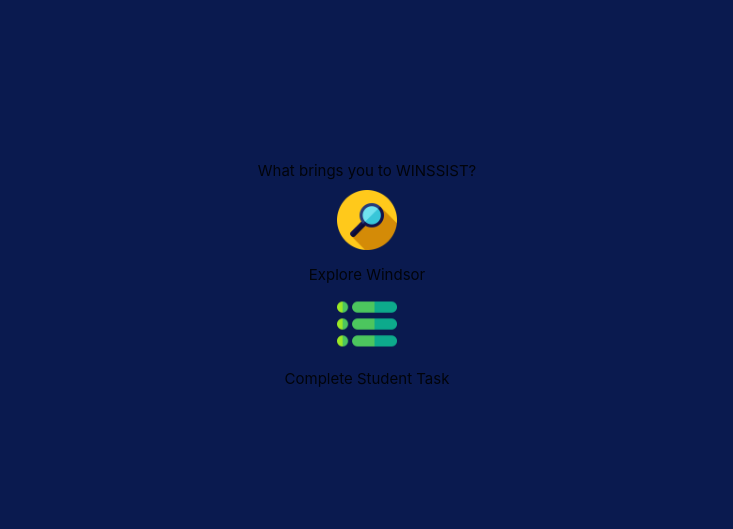
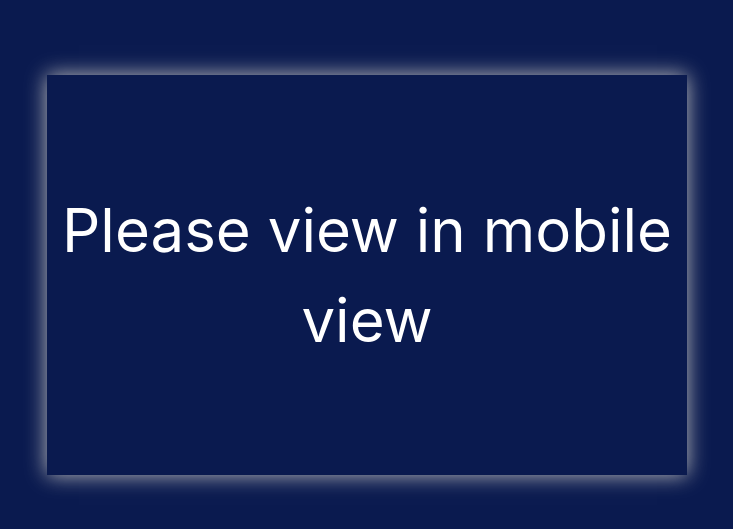
Before and after one commit to jb1998/ASE-Project, a React (Create React App) app in the folder client/: page / in a window 1280 px wide. Shown: the part 125-654 px from the top of the page, without its empty margins (273-1006 px from the left). Built offline with nearby package versions, Linux system fonts and the light colour scheme.

Commit message:
Code refractoring and Back button functionality.

```diff
--- a/client/src/components/Landing.js
+++ b/client/src/components/Landing.js
@@ -1,7 +1,6 @@
 
 import '../App.css';
-import Button from 'react-bootstrap/Button';
-import { useState, useReducer, Component } from 'react';
+import { Component } from 'react';
 import Navagation from './Navagation';
 
 
@@ -15,40 +14,31 @@
 
   componentDidMount() {
     setTimeout(() => {
-      this.setState({showNavigation:true})
+      if(window.innerWidth <=768){
+        this.setState({showNavigation:true})
+      }
     }, 2000)
   }
 
   render(){
     return(
       <div>
- {
-        this.state.showNavigation? (<Navagation></Navagation>) : (
+  {
+        this.state.showNavigation? (<Navagation />) : (
           <div className="App">
-
-
           <div className="main-design">
-
           <div className="card-here">
-
           </div>
           <div className="card-here2">
-              please view in mobile view
+              Please view in mobile view
           </div>
           </div>
-
-
-              </div>
+          </div>
         )
-      }
-
+  }
       </div>
-
-
     )
   }
-
-
 }
 
 export default Landing;
--- a/client/src/components/Navagation.js
+++ b/client/src/components/Navagation.js
@@ -1,19 +1,17 @@
 
 import '../App.css';
-import Button from 'react-bootstrap/Button';
-import { useState, useReducer } from 'react';
+import { useState } from 'react';
 import search from '../images/search.png';
 import list from '../images/list.png';
 import WindsorTour from './WindsorTour';
 import { Fragment } from 'react';
 
 function Navagation() {
+
 const [windsortour,setwindsortour] = useState(false);
+
  const exploreWindsor=()=> {
-    //   console.log("function called")
-    // return <WindsorTour></WindsorTour>;
     setwindsortour(true);
-
   }
 
 
@@ -21,7 +19,7 @@
 
     <Fragment>
         {
-            windsortour? (<WindsorTour></WindsorTour>):(
+            windsortour? (<WindsorTour />):(
                 <div className="App">
 
                 <div className="main-design">
@@ -31,16 +29,16 @@
                     </div>
                     <div className="card-here-navigation" onClick={()=> exploreWindsor ()}>
                         <div className="left-image">
-                            <img src={search} style={ {height:'4rem', width:'4rem', margin:'0.5rem', backgroundPosition: 'center', backgroundRepeat: 'no-repeat', backgroundSize: 'cover'}}></img>
+                            <img alt="" src={search} style={ {height:'4rem', width:'4rem', margin:'0.5rem', backgroundPosition: 'center', backgroundRepeat: 'no-repeat', backgroundSize: 'cover'}}></img>
                         </div>
                         <div className="right-text">Explore Windsor</div>
 
                     </div>
                     <div className="card-here-navigation">
                     <div className="left-image">
-                            <img src={list} style={ {height:'4rem', width:'4rem', margin:'0.5rem', backgroundPosition: 'center', backgroundRepeat: 'no-repeat', backgroundSize: 'cover'}}></img>
+                            <img alt="" src={list} style={ {height:'4rem', width:'4rem', margin:'0.5rem', backgroundPosition: 'center', backgroundRepeat: 'no-repeat', backgroundSize: 'cover'}}></img>
                         </div>
-                        <div className="right-text">Complete Student Task</div>
+                        <div className="right-text">Complete Student Tasks</div>
                     </div>
 
                 </div>
--- a/client/src/components/WindsorTour.js
+++ b/client/src/components/WindsorTour.js
@@ -1,6 +1,7 @@
-import React, { Component } from 'react';
+import React, { Component, Fragment } from 'react';
 import WindsorTourHeader from './WindsorTourHeader';
 import WindsorTourPlaces from './WindsorTourPlaces';
+import Navagation from './Navagation';
 
 class WindsorTour extends Component {
 
@@ -8,8 +9,10 @@
     super(props);
     this.state = {
       lat: null,
-      long: null
+      long: null,
+      backButtonClicked: false
     };
+    this.handleBackButton = this.handleBackButton.bind(this);
   }
 
   componentDidMount() {
@@ -20,28 +23,32 @@
               lat: position.coords.latitude,
               long: position.coords.longitude
             });
-
         }, (e) => {
             console.log(e);
         });
     } else {
-        console.log("navigator not supported");
+        console.log("Navigator not supported");
     }
-}
+  }
+
+  handleBackButton(){
+    this.setState({
+      backButtonClicked: true
+    })
+  }
 
 
   render() {
-
-    const {lat, long} = this.state;
-
+    const {lat, long, backButtonClicked} = this.state;
     return (
-
-
-      <div>
-        <WindsorTourHeader />
+      <Fragment>
+        {backButtonClicked ? <Navagation /> :
+        <div>
+        <WindsorTourHeader handleBackButton={this.handleBackButton}/>
         <WindsorTourPlaces lat={lat} long={long}/>
       </div>
-
+        }
+      </Fragment>
     );
   }
 }
--- a/client/src/components/WindsorTourHeader.js
+++ b/client/src/components/WindsorTourHeader.js
@@ -11,12 +11,27 @@
 font-weight: 700;
 text-align: center;
 `
+const HeaderBackButton = styled.div`
+float: left;
+padding: 5px;
+`
 
 class WindsorTourHeader extends Component {
+
+  constructor(props) {
+    super(props);
+    this.state = {};
+  }
+
   render() {
+    const {handleBackButton} = this.props;
+
     return (
         <Header>
-            <div>UWindsor Tour</div>
+          <HeaderBackButton onClick={handleBackButton}>
+          <i className="small material-icons">arrow_back</i>
+          </HeaderBackButton>
+          <div>UWindsor Tour</div>
         </Header>
     );
   }
--- a/client/src/components/WindsorTourPlaces.js
+++ b/client/src/components/WindsorTourPlaces.js
@@ -3,7 +3,7 @@
 
 const windsorTourLocations = [
     {
-      id: 1,
+        id: 101,
         categoryIcon: 'account_balance',
         categoryTitle: 'Residence',
         locations: [
@@ -11,7 +11,7 @@
         ]
     },
     {
-        id: 2,
+        id: 102,
         categoryIcon: 'school',
         categoryTitle: 'Education',
         locations: [
@@ -22,7 +22,7 @@
         ]
     },
     {
-          id: 3,
+        id: 103,
         categoryIcon: 'sentiment_very_satisfied',
         categoryTitle: 'Recreation',
         locations: [
@@ -31,7 +31,7 @@
         ]
       },
       {
-            id: 4,
+        id: 104,
         categoryIcon: 'people',
         categoryTitle: 'Social',
         locations: [
@@ -100,15 +100,15 @@
               <Fragment>
               <PlaceCategory key={id}>
                 <PlaceCategoryIcon>
-                <i class="small material-icons">{categoryIcon}</i>
+                <i className="small material-icons">{categoryIcon}</i>
                 </PlaceCategoryIcon>
                 <PlaceCategoryTitle>{categoryTitle}</PlaceCategoryTitle>
             </PlaceCategory>
             {locations.map((loc, index) => {
                 return (
-                    <Locations onClick={this.fireeventepicenter}>
+                    <Locations key={index} onClick={this.fireeventepicenter}>
                         <LocationIcon>
-                        <i class="small material-icons">location_on</i>
+                        <i className="small material-icons">location_on</i>
                         </LocationIcon>
                         <LocationTitle>{loc}</LocationTitle>
                     </Locations>
```
Also changed, not shown: 1 other file (tests, documents, lock files or other folders). Lines whose indentation alone changed are shown as unchanged.
